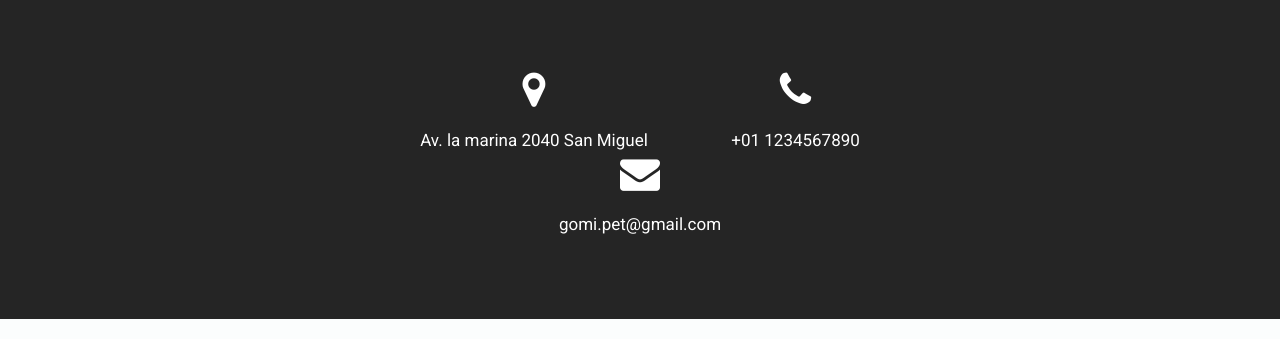
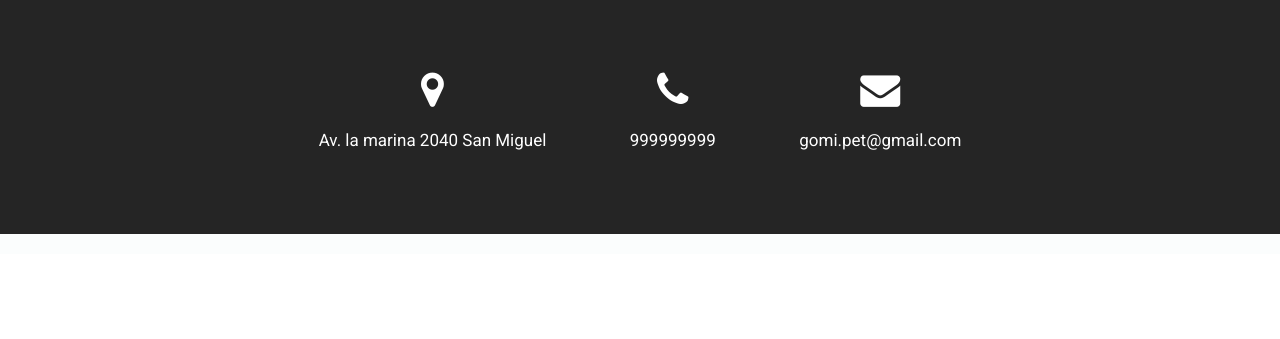
Before and after one commit to fernando2094/proyectoGomitas, a plain HTML site: page contact.html in a window 1280 px wide. Shown: the part 1255-1594 px from the top of the page. After the commit the page ends 1509 px from the top, so only its background shows below. Drawn offline with nearby package versions, Linux system fonts and the light colour scheme; some packages are replaced by stand-ins of ours; files whose address does not match are found by name.

Commit message:
Update contact.html
numero

```diff
--- a/contact.html
+++ b/contact.html
@@ -146,7 +146,7 @@
                   <div class="col-md-8 offset-md-2">
                      <ul class="location_icon">
                         <li><a href="#"><i class="fa fa-map-marker" aria-hidden="true"></i></a><br> Av. la marina 2040  San Miguel</li>
-                        <li><a href="#"><i class="fa fa-phone" aria-hidden="true"></i></a><br> +01 1234567890</li>
+                        <li><a href="#"><i class="fa fa-phone" aria-hidden="true"></i></a><br>999999999</li>
                         <li><a href="#"><i class="fa fa-envelope" aria-hidden="true"></i></a><br> gomi.pet@gmail.com</li>
                      </ul>
                   </div>
```
